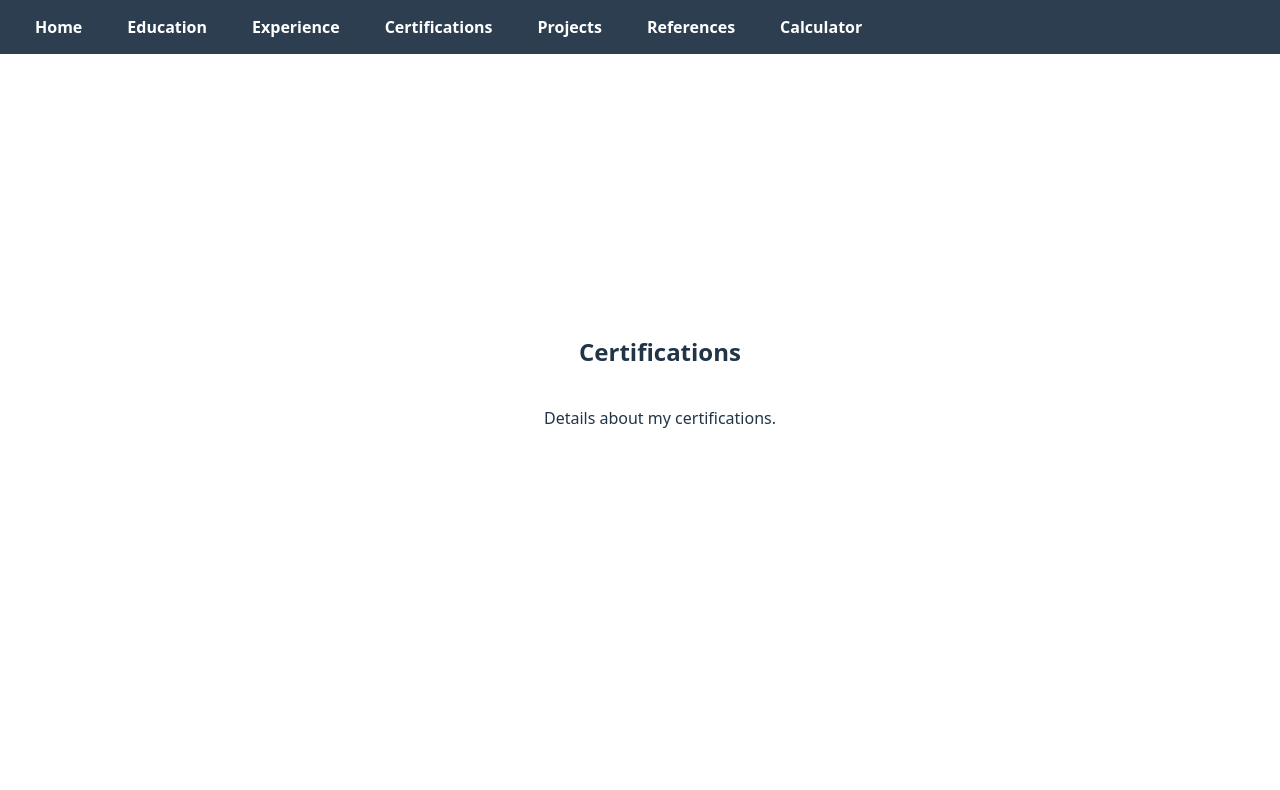
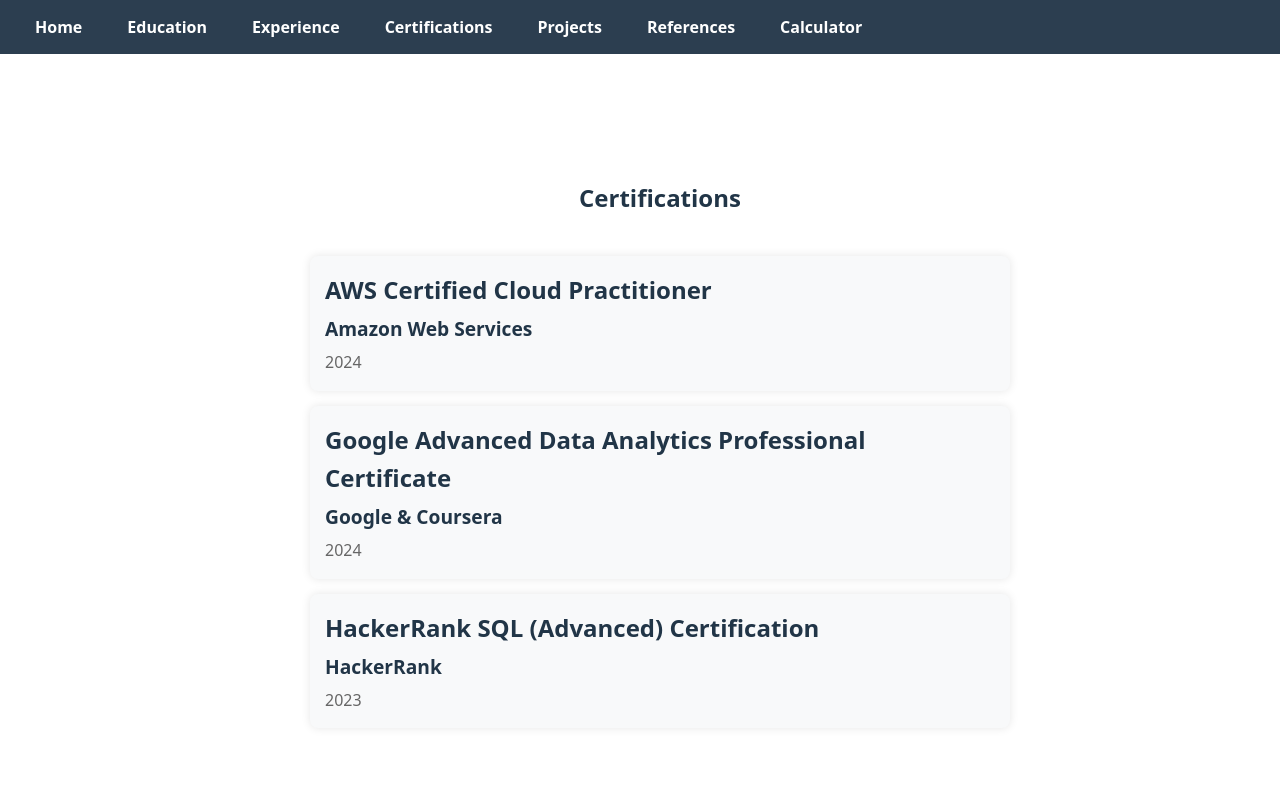
Before and after one commit to wesalshehri/mp3, a React (Vite) app: page /certifications in a window 1280 px wide. Shown: the top 790 px of the page. Built offline with nearby package versions, Linux system fonts and the light colour scheme.

Commit message:
Update Certifications.tsx

```diff
--- a/src/pages/Certifications.tsx
+++ b/src/pages/Certifications.tsx
@@ -1,24 +1,75 @@
 import styled from "styled-components";
+
 
 const Container = styled.main`
     display: flex;
     flex-direction: column;
     align-items: center;
-    justify-content: center;
-    height: calc(100vh - 80px);
+    justify-content: flex-start;
+    min-height: 100vh;
     width: 100vw;
     max-width: 100%;
-    padding: 20px;
+    padding: 40px 20px;
     text-align: center;
-    margin: 0 auto;
+    margin: 120px auto 0;
 `;
 
+const CertList = styled.div`
+    max-width: 700px;
+    width: 90%;
+    text-align: left;
+    line-height: 1.6;
+    margin-top: 20px;
+`;
+
+const CertItem = styled.div`
+    background: #f8f9fa;
+    padding: 15px;
+    border-radius: 8px;
+    box-shadow: 0px 0px 10px rgba(0, 0, 0, 0.1);
+    margin-bottom: 15px;
+`;
+
+const Title = styled.h3`
+    margin: 0;
+    font-size: 1.5rem;
+`;
+
+const Issuer = styled.p`
+    margin: 5px 0;
+    font-size: 1.2rem;
+    font-weight: bold;
+`;
+
+const Year = styled.p`
+    margin: 0;
+    font-size: 1rem;
+    color: #666;
+`;
 
 export default function Certifications() {
     return (
         <Container>
             <h2>Certifications</h2>
-            <p>Details about my certifications.</p>
+            <CertList>
+                <CertItem>
+                    <Title>AWS Certified Cloud Practitioner</Title>
+                    <Issuer>Amazon Web Services</Issuer>
+                    <Year>2024</Year>
+                </CertItem>
+
+                <CertItem>
+                    <Title>Google Advanced Data Analytics Professional Certificate</Title>
+                    <Issuer>Google & Coursera</Issuer>
+                    <Year>2024</Year>
+                </CertItem>
+
+                <CertItem>
+                    <Title>HackerRank SQL (Advanced) Certification</Title>
+                    <Issuer>HackerRank</Issuer>
+                    <Year>2023</Year>
+                </CertItem>
+            </CertList>
         </Container>
     );
 }
```
